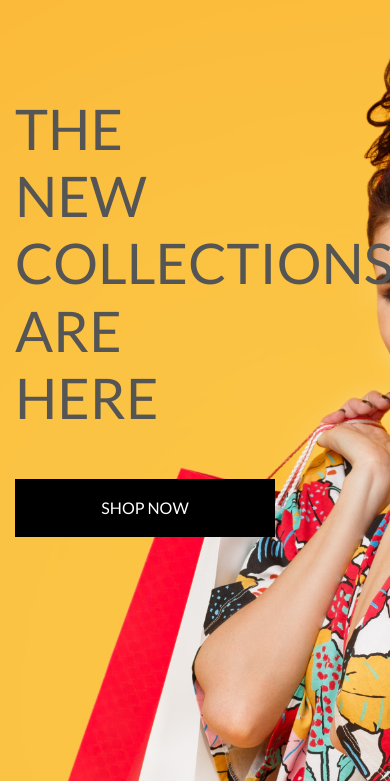
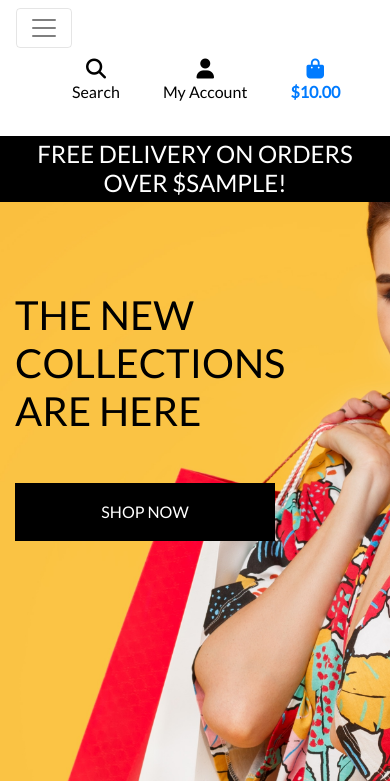
Before and after one commit to farah1979/boutique_ado_v1, a Django app: template home/templates/home/index.html in a window 390 px wide. Shown: the top 781 px of the page. Run offline with Django 3.2, Linux system fonts and the light colour scheme; the template is opened without the code that fills it: most values are stand-ins (such as "Sample title", 1, 10 or a date in 2020); some libraries are stand-ins or nearby versions.

Commit message:
added mobile_header and main navbar

```diff
--- a/home/templates/home/index.html
+++ b/home/templates/home/index.html
@@ -14,19 +14,17 @@
 
 
 {% block content %}
-
     <div class="container h-100">
         <div class="row h-100">
             <div class="col-7 col-md-6 my-auto">
-            <h1 class="display-4 logo-font text-block">The new collections are here</h1>
+                <h1 class="display-4 logo-font text-black">
+                    The new collections are here
+                </h1>
                 <div class="my-5">
                     <h4>
-                    <a href="" class="shop-now-button btn btn-large rounded-0 text-uppercase py-3">
-                        Shop Now
-                    </a>
+                        <a href="" class="shop-now-button btn btn-ls rounded-0 text-uppercase py-3">Shop Now</a>
                     </h4>
                 </div>
-
             </div>
         </div>
     </div>
--- a/static/css/base.css
+++ b/static/css/base.css
@@ -50,11 +50,24 @@ body {
 
 .text-black {
     color: #000 !important;
+
+}
+
+.display-4 {
+    font-size: 2.5rem;
+    font-weight: 300;
+    line-height: 1.2;
+    padding-top: 200px;
 }
 
 .border-black {
     border: 1px solid black !important;
 }
+
+.bg-black {
+    background-color: #000 !important;
+}
+
 
 /* -------------------------------- Media Queries */
 
--- a/templates/base.html
+++ b/templates/base.html
@@ -95,6 +95,21 @@
                 </ul>
             </div>
         </div>
+        <div class="row bg-white">
+            <nav class="navbar navbar-expand-lg navbar-light w-100">
+                  <button class="navbar-toggler" type="button" data-toggle="collapse" data-target="#main-nav"
+                  aria-controls="#main-nav" aria-expanded="false" aria-label="Toggle navigation">
+                    <span class="navbar-toggler-icon"></span>
+                  </button>
+                  {% include 'includes/mobile_top_header.html' %}
+                  {% include 'includes/main_nav.html' %}
+            </nav>
+        </div>
+        <div id="delivery-banner" class="row text-center">
+            <div class="col bg-black text-white">
+                <h4 class="logo-font my-1">Free delivery on orders over ${{ free_delivery_threshold }}!</h4>
+            </div>
+        </div>
     </header>
 
     {% if messages %}
--- /dev/null
+++ b/templates/includes/main_nav.html
@@ -0,0 +1,50 @@
+<div class="collapse navbar-collapse" id="main-nav">
+    <ul class="navbar-nav w-auto mx-auto">
+        <li class="nav-item dropdown">
+            <a class="logo-font font-weight-bold nav-link text-black mr-5" href="#" id="all-products-link" data-toggle="dropdown" aria-haspopup="true" aria-expanded="false">
+                All Products
+            </a>
+            <div class="dropdown-menu border-0" aria-labelledby="all-products-link">
+                <a href="" class="dropdown-item">By Price</a>
+                <a href="" class="dropdown-item ">By Rating</a>
+                <a href="" class="dropdown-item ">By Category</a>
+                <a href="" class="dropdown-item">All Products</a>
+            </div>
+        </li>
+
+        <li class="nav-item dropdown">
+            <a class="logo-font font-weight-bold nav-link text-black mr-5" href="#" id="clothing-link" data-toggle="dropdown" aria-haspopup="true" aria-expanded="false">
+                Clothing
+            </a>
+            <div class="dropdown-menu border-0" aria-labelledby="clothing-link">
+                <a href="" class="dropdown-item">Activewear &amp; Essentials</a>
+                <a href="" class="dropdown-item">Jeans</a>
+                <a href="" class="dropdown-item">Shirts</a>
+                <a href="" class="dropdown-item">All Clothing</a>
+            </div>
+        </li>
+
+        <li class="nav-item dropdown">
+            <a class="logo-font font-weight-bold nav-link text-black mr-5" href="#" id="homeware-link" data-toggle="dropdown" aria-haspopup="true" aria-expanded="false">
+                Homeware
+            </a>
+            <div class="dropdown-menu border-0" aria-labelledby="homeware-link">
+                <a href="" class="dropdown-item">Bed &amp; Bath</a>
+                <a href="" class="dropdown-item">Kitchen &amp; Dining</a>
+                <a href="" class="dropdown-item">All Homeware</a>
+            </div>
+        </li>
+
+        <li class="nav-item dropdown">
+            <a class="logo-font font-weight-bold nav-link text-black" href="#" id="specials-link" data-toggle="dropdown" aria-haspopup="true" aria-expanded="false">
+                Special Offers
+            </a>
+            <div class="dropdown-menu border-0" aria-labelledby="specials-link">
+                <a href="" class="dropdown-item">New Arrivals</a>
+                <a href="" class="dropdown-item">Deals</a>
+                <a href="" class="dropdown-item">Clearance</a>
+                <a href="" class="dropdown-item">All Specials</a>
+            </div>
+        </li>
+    </ul>
+</div>
--- /dev/null
+++ b/templates/includes/mobile_top_header.html
@@ -0,0 +1,58 @@
+<ul>
+    <li class="list-inline-item">
+      <a class="text-black nav-link d-block d-lg-none" href="#" id="mobile-search" data-toggle="dropdown" aria-haspopup="true" aria-expanded="false">
+          <div class="text-center">
+              <div><i class="fas fa-search fa-lg"></i></div>
+              <p class="my-0">Search</p>
+          </div>
+      </a>
+      <div class="dropdown-menu border-0 w-100 p-3 rounded-0 my-0" aria-labelledby="mobile-search">
+          <form class="form" method="GET" action="">
+              <div class="input-group w-100">
+                  <input class="form-control border border-black rounded-0" type="text" name="q" placeholder="Search our site">
+                  <div class="input-group-append">
+                      <button class="form-control form-control btn btn-black border border-black rounded-0" type="submit">
+                          <span class="icon">
+                              <i class="fas fa-search"></i>
+                          </span>
+                      </button>
+                  </div>
+              </div>
+          </form>
+      </div>
+  </li>
+  <li class="list-inline-item dropdown">
+      <a class="text-black nav-link d-block d-lg-none" href="#" id="user-options" data-toggle="dropdown" aria-haspopup="true" aria-expanded="false">
+          <div class="text-center">
+              <div><i class="fas fa-user fa-lg"></i></div>
+              <p class="my-0">My Account</p>
+          </div>
+      </a>
+      <div class="dropdown-menu border-0" aria-labelledby="user-options">
+          {% if request.user.is_authenticated %}
+              {% if request.user.is_superuser %}
+                  <a href="{% url 'account_logout' %}" class="dropdown-item">Product Management</a>
+              {% endif %}
+              <a href="" class="dropdown-item">My Profile</a>
+              <a href="{% url 'account_logout' %}" class="dropdown-item">Logout</a>
+          {% else %}
+              <a href="{% url 'account_signup' %}" class="dropdown-item">Register</a>
+              <a href="{% url 'account_login' %}" class="dropdown-item">Login</a>
+          {% endif %}
+      </div>
+  </li>
+  <li class="list-inline-item">
+      <a class="{% if grand_total %}text-primary font-weight-bold{% else %}text-black{% endif %} nav-link d-block d-lg-none" href="">
+          <div class="text-center">
+              <div><i class="fas fa-shopping-bag fa-lg"></i></div>
+              <p class="my-0">
+                  {% if grand_total %}
+                      ${{ grand_total|floatformat:2 }}
+                  {% else %}
+                      $0.00
+                  {% endif %}
+              </p>
+          </div>
+      </a>
+    </li>
+  </ul>
```
Lines whose indentation alone changed are shown as unchanged.
